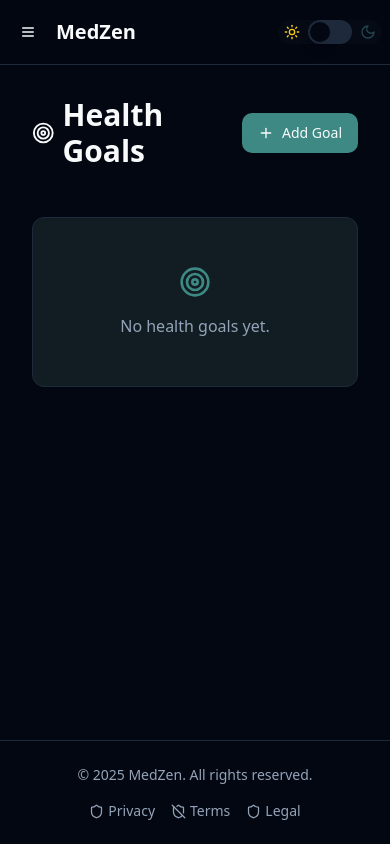
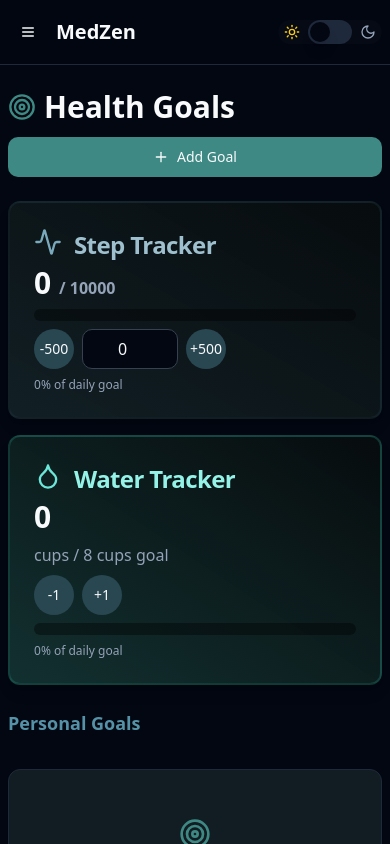
Before and after one commit to ETHERDEV-io/medzen-ai-companion, a React (Vite) app: page /health-goals in a window 390 px wide. Shown: the top 844 px of the page. Built offline with nearby package versions, Linux system fonts and the light colour scheme.

Commit message:
Enhance health goals and add responsiveness
Add features to health goals, improve responsiveness, and add an instructions page.

```diff
--- a/src/App.tsx
+++ b/src/App.tsx
@@ -1,3 +1,4 @@
+
 import { Toaster } from "@/components/ui/toaster";
 import { Toaster as Sonner } from "@/components/ui/sonner";
 import { TooltipProvider } from "@/components/ui/tooltip";
@@ -7,7 +8,6 @@ import { ThemeProvider } from "@/components/theme-provider";
 import MainLayout from "@/components/layout/main-layout";
 import Index from "./pages/Index";
 import NotFound from "./pages/NotFound";
-
 import Dashboard from "./pages/Dashboard";
 import Medications from "./pages/Medications";
 import HealthGoals from "./pages/HealthGoals";
@@ -16,6 +16,7 @@ import AIAssistant from "./pages/AIAssistant";
 import Privacy from "./pages/Privacy";
 import Terms from "./pages/Terms";
 import Legal from "./pages/Legal";
+import HowToUse from "./pages/HowToUse";
 
 const queryClient = new QueryClient();
 
@@ -31,6 +32,7 @@ const App = () => (
             <Route path="/dashboard" element={<MainLayout><Dashboard /></MainLayout>} />
             <Route path="/medications" element={<MainLayout><Medications /></MainLayout>} />
             <Route path="/health-goals" element={<MainLayout><HealthGoals /></MainLayout>} />
+            <Route path="/how-to-use" element={<MainLayout><HowToUse /></MainLayout>} />
             <Route path="/symptom-checker" element={<MainLayout><SymptomChecker /></MainLayout>} />
             <Route path="/ai-assistant" element={<MainLayout><AIAssistant /></MainLayout>} />
             <Route path="/privacy" element={<MainLayout><Privacy /></MainLayout>} />
--- a/src/components/theme-toggle.tsx
+++ b/src/components/theme-toggle.tsx
@@ -1,13 +1,12 @@
 
 import * as React from "react"
 import { Moon, Sun } from "lucide-react"
-import { Button } from "@/components/ui/button"
 import { Switch } from "@/components/ui/switch"
 
 const THEME_KEY = "medzen-theme";
 
 function getStoredTheme() {
-  const stored = localStorage.getItem(THEME_KEY);
+  const stored = window.localStorage.getItem(THEME_KEY);
   if (stored === "light") return "light";
   if (stored === "dark") return "dark";
   return window.matchMedia("(prefers-color-scheme: dark)").matches ? "dark" : "light";
@@ -16,21 +15,22 @@ function getStoredTheme() {
 export function ThemeToggle() {
   const [theme, setTheme] = React.useState<"light" | "dark">(getStoredTheme());
 
+  // Update DOM & localStorage when theme changes
   React.useEffect(() => {
     if (theme === "dark") {
       document.documentElement.classList.add("dark");
-      localStorage.setItem(THEME_KEY, "dark");
+      window.localStorage.setItem(THEME_KEY, "dark");
     } else {
       document.documentElement.classList.remove("dark");
-      localStorage.setItem(THEME_KEY, "light");
+      window.localStorage.setItem(THEME_KEY, "light");
     }
   }, [theme]);
 
-  // Listen to system theme change
+  // Listen to system theme changes only if not manually set
   React.useEffect(() => {
     const mq = window.matchMedia('(prefers-color-scheme: dark)');
     const fn = () => {
-      if (!localStorage.getItem(THEME_KEY)) {
+      if (!window.localStorage.getItem(THEME_KEY)) {
         setTheme(mq.matches ? "dark" : "light");
       }
     };
@@ -38,16 +38,17 @@ export function ThemeToggle() {
     return () => mq.removeEventListener("change", fn);
   }, []);
 
+  // Responsive toggle
   return (
     <div className="flex items-center gap-1 px-1.5 rounded-lg bg-muted/10 transition-colors">
-      <Sun className="h-4 w-4 text-yellow-400" />
+      <Sun className={`h-4 w-4 transition-colors ${theme === "light" ? "text-yellow-400" : "text-muted-foreground"}`} />
       <Switch
         checked={theme === "dark"}
         onCheckedChange={(checked: boolean) => setTheme(checked ? "dark" : "light")}
         aria-label="Toggle theme"
         className="mx-1"
       />
-      <Moon className="h-4 w-4 text-blue-500" />
+      <Moon className={`h-4 w-4 transition-colors ${theme === "dark" ? "text-blue-500" : "text-muted-foreground"}`} />
     </div>
   )
 }
--- a/src/pages/HealthGoals.tsx
+++ b/src/pages/HealthGoals.tsx
@@ -1,55 +1,84 @@
 
 import { useEffect, useState } from "react";
 import { v4 as uuidv4 } from "uuid";
-import { Target, Plus, Trash, Edit2, Check } from "lucide-react";
+import { Target, Plus, Trash, Edit2, Check, Activity, Droplet } from "lucide-react";
 import { Card, CardHeader, CardTitle, CardContent, CardFooter, CardDescription } from "@/components/ui/card";
 import { Button } from "@/components/ui/button";
 import { Input } from "@/components/ui/input";
 import { Label } from "@/components/ui/label";
-import { Dialog, DialogHeader, DialogTitle, DialogDescription, DialogContent, DialogFooter, DialogTrigger } from "@/components/ui/dialog";
+import { Dialog, DialogHeader, DialogTitle, DialogDescription, DialogContent, DialogFooter } from "@/components/ui/dialog";
 import { useToast } from "@/hooks/use-toast";
 import { Slider } from "@/components/ui/slider";
 
+// --- Types & Constants ---
 interface Goal {
   id: string;
   title: string;
   category: string;
   progress: number; // 0-100
 }
-
 const GOALS_KEY = "medzen-health-goals";
 const defaultForm: Omit<Goal, "id"> = { title: "", category: "", progress: 0 };
 
+const STEP_KEY = "medzen-steps";
+const WATER_KEY = "medzen-water";
+const STEP_DAILY_TARGET = 10000;
+const WATER_DAILY_TARGET = 8;
+
+// --- Utility ---
+function getTodayKey(key: string) {
+  const today = new Date().toISOString().slice(0, 10);
+  return `${key}:${today}`;
+}
+
+// --- Main ---
 export default function HealthGoals() {
   const { toast } = useToast();
+
+  // Health Goals
   const [goals, setGoals] = useState<Goal[]>([]);
   const [isDialogOpen, setIsDialogOpen] = useState(false);
   const [form, setForm] = useState(defaultForm);
   const [editingId, setEditingId] = useState<string | null>(null);
 
+  // Step & Water Trackers
+  const [steps, setSteps] = useState<number>(0);
+  const [water, setWater] = useState<number>(0);
+
+  // -- LOAD --
   useEffect(() => {
+    // Health goals
     const stored = localStorage.getItem(GOALS_KEY);
     if (stored) setGoals(JSON.parse(stored));
+    // Steps
+    const stepsVal = Number(localStorage.getItem(getTodayKey(STEP_KEY)) || "0");
+    setSteps(stepsVal);
+    // Water
+    const waterVal = Number(localStorage.getItem(getTodayKey(WATER_KEY)) || "0");
+    setWater(waterVal);
   }, []);
-
   useEffect(() => {
     localStorage.setItem(GOALS_KEY, JSON.stringify(goals));
   }, [goals]);
+  useEffect(() => {
+    localStorage.setItem(getTodayKey(STEP_KEY), String(steps));
+  }, [steps]);
+  useEffect(() => {
+    localStorage.setItem(getTodayKey(WATER_KEY), String(water));
+  }, [water]);
 
+  // --- Handlers (Goals) ---
   const handleChange = (e: React.ChangeEvent<HTMLInputElement>) => {
     setForm((prev) => ({ ...prev, [e.target.name]: e.target.value }));
   };
-
   const handleProgressChange = (v: number[]) => {
     setForm((prev) => ({ ...prev, progress: v[0] }));
   };
-
   const openAddDialog = () => {
     setForm(defaultForm);
     setEditingId(null);
     setIsDialogOpen(true);
   };
-
   const handleSubmit = (e: React.FormEvent) => {
     e.preventDefault();
     if (!form.title.trim()) {
@@ -67,34 +96,101 @@ export default function HealthGoals() {
     setForm(defaultForm);
     setEditingId(null);
   };
-
   const handleEdit = (g: Goal) => {
     setForm({ ...g });
     setEditingId(g.id);
     setIsDialogOpen(true);
   };
-
   const handleDelete = (id: string) => {
     setGoals((prev) => prev.filter(g => g.id !== id));
     toast({ title: "Deleted", description: "Goal deleted." });
   };
 
+  // --- Step & Water Handlers ---
+  const handleStepChange = (e: React.ChangeEvent<HTMLInputElement>) => {
+    const raw = Number(e.target.value.replace(/[^0-9]/g, ""));
+    setSteps(Math.max(0, Math.min(STEP_DAILY_TARGET * 2, raw)));
+  };
+  const addStep = (amt: number) => setSteps((s) => Math.max(0, Math.min(STEP_DAILY_TARGET * 2, s + amt)));
+  const stepPercent = Math.min(100, Math.round((steps / STEP_DAILY_TARGET) * 100));
+  const handleWaterClick = (amt: number) => setWater((w) => Math.max(0, Math.min(WATER_DAILY_TARGET * 2, w + amt)));
+  const waterPercent = Math.min(100, Math.round((water / WATER_DAILY_TARGET) * 100));
+
+  // --- Colors ---
   function progressColor(progress: number) {
     if (progress >= 90) return "bg-green-500";
     if (progress >= 50) return "bg-yellow-500";
     return "bg-blue-600";
   }
 
+  // --- Layout ---
   return (
-    <div className="container mx-auto py-8">
-      <div className="flex items-center justify-between mb-6">
+    <div className="container mx-auto py-6 px-2 md:px-4">
+      <div className="flex flex-col md:flex-row md:items-center md:justify-between gap-3 mb-6">
         <h1 className="text-3xl font-bold flex items-center gap-2">
-          <Target className="w-6 h-6" /> Health Goals
+          <Target className="w-7 h-7 text-primary" /> Health Goals
         </h1>
-        <Button className="gap-2" onClick={openAddDialog}>
+        <Button className="gap-2 w-full md:w-auto" onClick={openAddDialog}>
           <Plus className="w-4 h-4" /> Add Goal
         </Button>
       </div>
+
+      {/* Trackers Row */}
+      <div className="grid grid-cols-1 sm:grid-cols-2 gap-4 mb-6">
+        {/* Steps */}
+        <Card className="bg-gradient-to-tr from-blue-100/80 to-blue-400/30 dark:from-blue-700/40 dark:to-blue-900/60 border-2 border-blue-300/40 dark:border-blue-600/40 shadow-lg">
+          <CardHeader className="flex-row gap-3 items-center pb-2">
+            <Activity className="w-7 h-7 text-blue-700 dark:text-blue-200" />
+            <CardTitle className="text-blue-800 dark:text-blue-100">Step Tracker</CardTitle>
+          </CardHeader>
+          <CardContent>
+            <div className="flex flex-col items-start space-y-2">
+              <span className="text-3xl font-semibold">{steps.toLocaleString()} <span className="text-base text-muted-foreground">/ {STEP_DAILY_TARGET}</span></span>
+              <div className="w-full h-3 rounded-full bg-blue-100 dark:bg-blue-900/40 overflow-hidden my-1">
+                <div className="h-full rounded-full transition-all duration-500 bg-blue-400" style={{ width: `${stepPercent}%` }} />
+              </div>
+              <div className="flex items-center gap-2 w-full">
+                <Button size="icon" variant="secondary" onClick={() => addStep(-500)} className="rounded-full">-500</Button>
+                <Input
+                  className="w-24 text-center border-gray-300 dark:border-gray-700"
+                  type="number"
+                  min={0}
+                  max={STEP_DAILY_TARGET * 2}
+                  value={steps}
+                  onChange={handleStepChange}
+                />
+                <Button size="icon" variant="secondary" onClick={() => addStep(500)} className="rounded-full">+500</Button>
+              </div>
+              <div className="text-xs text-muted-foreground">{stepPercent}% of daily goal</div>
+            </div>
+          </CardContent>
+        </Card>
+        {/* Water */}
+        <Card className="bg-gradient-to-tr from-teal-100/80 to-teal-300/30 dark:from-teal-700/40 dark:to-teal-900/60 border-2 border-teal-300/40 dark:border-teal-600/40 shadow-lg">
+          <CardHeader className="flex-row gap-3 items-center pb-2">
+            <Droplet className="w-7 h-7 text-teal-700 dark:text-teal-200" />
+            <CardTitle className="text-teal-800 dark:text-teal-100">Water Tracker</CardTitle>
+          </CardHeader>
+          <CardContent>
+            <div className="flex flex-col items-start space-y-2">
+              <span className="text-3xl font-semibold">{water}</span>
+              <span className="text-muted-foreground text-base">cups / {WATER_DAILY_TARGET} cups goal</span>
+              <div className="flex items-center gap-2 w-full my-2">
+                <Button size="icon" variant="secondary" onClick={() => handleWaterClick(-1)} className="rounded-full">-1</Button>
+                <Button size="icon" variant="secondary" onClick={() => handleWaterClick(1)} className="rounded-full">+1</Button>
+              </div>
+              <div className="w-full h-3 rounded-full bg-teal-100 dark:bg-teal-900/40 overflow-hidden">
+                <div className="h-full rounded-full transition-all duration-500 bg-teal-400" style={{ width: `${waterPercent}%` }} />
+              </div>
+              <div className="text-xs text-muted-foreground">{waterPercent}% of daily goal</div>
+            </div>
+          </CardContent>
+        </Card>
+      </div>
+
+      {/* Health Goals Section */}
+      <section>
+        <h2 className="font-semibold text-lg mb-4 text-blue-900 dark:text-blue-300">Personal Goals</h2>
         <Dialog open={isDialogOpen} onOpenChange={setIsDialogOpen}>
           <DialogContent>
             <DialogHeader>
@@ -125,7 +221,7 @@ export default function HealthGoals() {
           </DialogContent>
         </Dialog>
         {goals.length === 0 ? (
-        <Card className="mt-12">
+          <Card className="mt-8">
             <CardContent className="py-12 text-center text-muted-foreground">
               <div className="mb-4 flex justify-center">
                 <Target className="h-8 w-8 text-primary" />
@@ -134,9 +230,9 @@ export default function HealthGoals() {
             </CardContent>
           </Card>
         ) : (
-        <div className="grid md:grid-cols-2 lg:grid-cols-3 gap-4">
+          <div className="grid grid-cols-1 sm:grid-cols-2 lg:grid-cols-3 gap-4">
             {goals.map((goal) => (
-            <Card key={goal.id} className="relative">
+              <Card key={goal.id} className="relative border dark:border-blue-700/40 bg-gradient-to-br from-purple-50 to-blue-100 dark:from-purple-950/40 dark:to-blue-900/40 shadow-sm">
                 <CardHeader className="pb-2">
                   <CardTitle className="flex gap-2 items-center">{goal.title}</CardTitle>
                   <CardDescription>
@@ -176,6 +272,7 @@ export default function HealthGoals() {
             ))}
           </div>
         )}
+      </section>
     </div>
   );
 }
--- /dev/null
+++ b/src/pages/HowToUse.tsx
@@ -0,0 +1,91 @@
+
+import { HelpCircle, Target, Droplet, Activity, Pills, Bot } from "lucide-react";
+import { Card, CardHeader, CardTitle, CardContent } from "@/components/ui/card";
+
+const steps = [
+  {
+    icon: <Target className="text-purple-500 w-6 h-6" />,
+    title: "Set Your Health Goals",
+    desc: "Track your personal health goals or use built-in trackers for steps and water intake."
+  },
+  {
+    icon: <Activity className="text-blue-500 w-6 h-6" />,
+    title: "Step Tracker",
+    desc: "Record your steps daily and track your progress toward recommended targets."
+  },
+  {
+    icon: <Droplet className="text-teal-500 w-6 h-6" />,
+    title: "Water Tracker",
+    desc: "Log your water intake easily with a tap to stay hydrated all day."
+  },
+  {
+    icon: <Pills className="text-pink-500 w-6 h-6" />,
+    title: "Manage Medications",
+    desc: "Add, update, or remove medications. Get reminders for refills and visualize your medication schedule."
+  },
+  {
+    icon: <Bot className="text-yellow-500 w-6 h-6" />,
+    title: "AI Health Assistant",
+    desc: "Ask health-related questions, get explanations for medical terms, and manage your health data securely."
+  },
+];
+
+const faqs = [
+  {
+    q: "Is my data secure?",
+    a: "All your data is stored locally on your device. No data is shared or uploaded.",
+  },
+  {
+    q: "How do I switch themes?",
+    a: "Use the theme toggle at the top right to easily switch between dark and light mode.",
+  },
+  {
+    q: "Can I use MedZen on my phone or tablet?",
+    a: "Absolutely! The app is fully responsive."
+  },
+  {
+    q: "How do I reset my progress?",
+    a: "You can clear data from your browser's storage, or reset from within each section."
+  }
+];
+
+export default function HowToUse() {
+  return (
+    <div className="container mx-auto py-8 px-2 md:px-4 max-w-3xl">
+      <div className="flex items-center gap-2 mb-6">
+        <HelpCircle className="w-7 h-7 text-indigo-500" />
+        <h1 className="text-3xl font-bold">How to Use MedZen</h1>
+      </div>
+      <section className="mb-8">
+        <h2 className="font-semibold text-xl mb-2">Get Started in 4 Easy Steps</h2>
+        <div className="grid gap-4 md:grid-cols-2">
+          {steps.map((s, i) => (
+            <Card key={i} className="shadow-sm hover-scale bg-gradient-to-br from-background to-muted/70">
+              <CardHeader className="flex flex-row items-center gap-3 pb-2">
+                {s.icon}
+                <CardTitle className="text-lg">{s.title}</CardTitle>
+              </CardHeader>
+              <CardContent>
+                <p className="text-muted-foreground">{s.desc}</p>
+              </CardContent>
+            </Card>
+          ))}
+        </div>
+      </section>
+      <section>
+        <h2 className="font-semibold text-xl mb-2">FAQ</h2>
+        <div className="divide-y border rounded-md bg-muted/40">
+          {faqs.map((faq, i) => (
+            <details key={i} className="p-4 group">
+              <summary className="font-medium cursor-pointer flex items-center">
+                <HelpCircle className="w-4 h-4 text-primary mr-2" /> {faq.q}
+                <span className="ml-auto transition-transform group-open:rotate-180">&#9660;</span>
+              </summary>
+              <div className="mt-2 text-muted-foreground">{faq.a}</div>
+            </details>
+          ))}
+        </div>
+      </section>
+    </div>
+  );
+}
```
Lines whose indentation alone changed are shown as unchanged.
